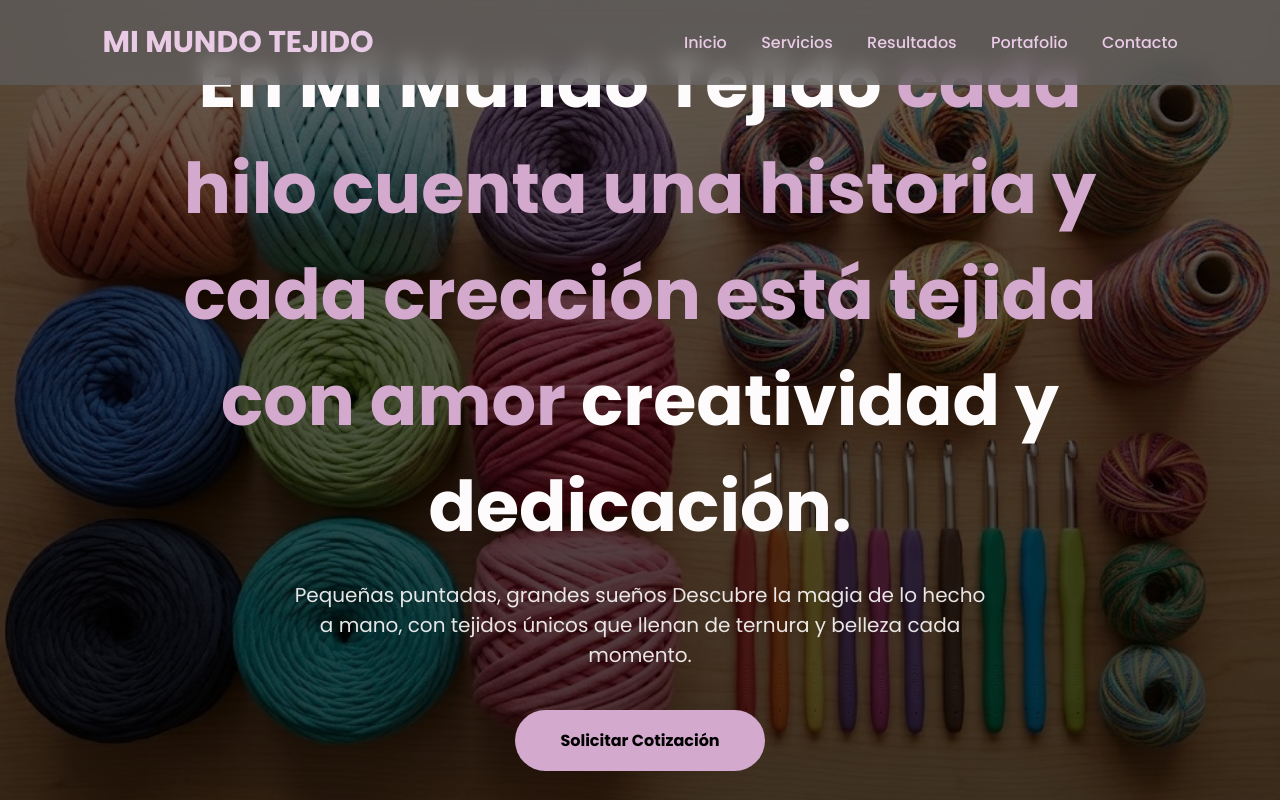
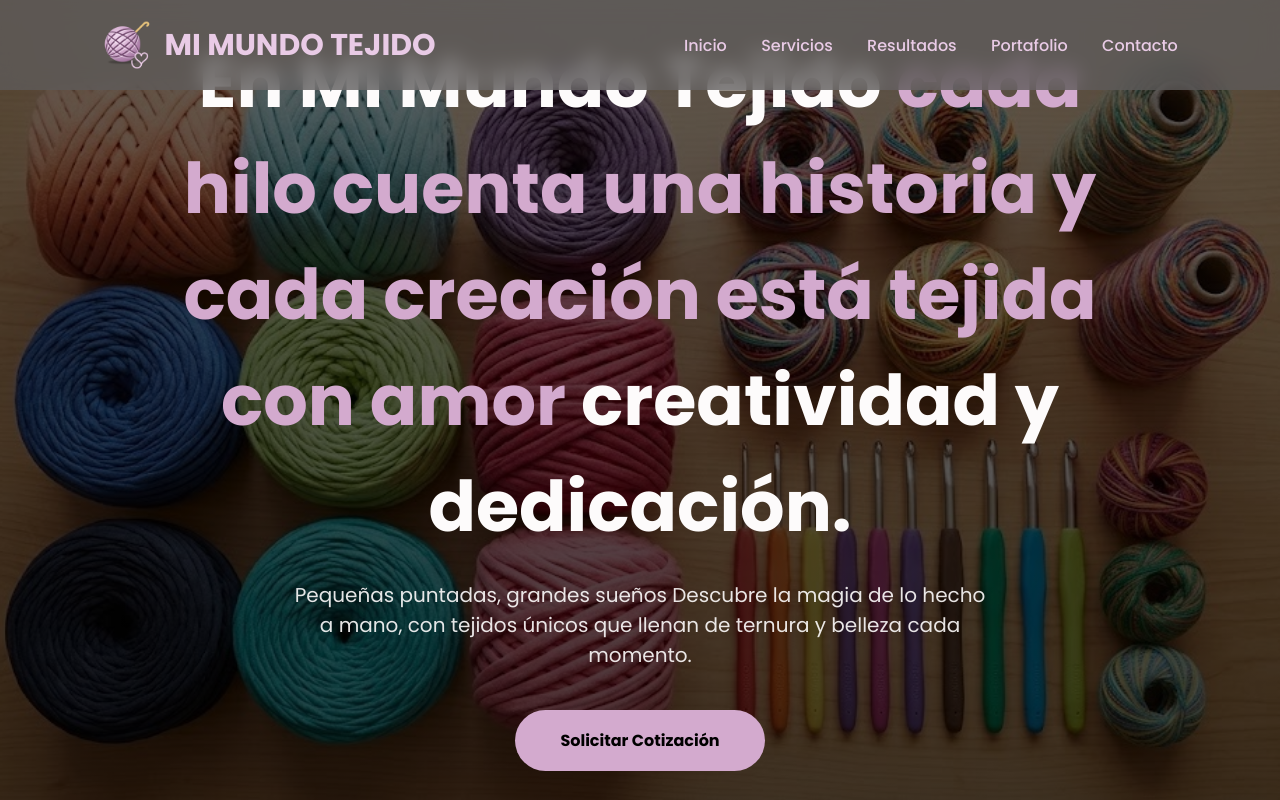
Before and after one commit to cohensilene/cohensilene.github.io, a plain HTML site: page mi-mundo-tejido/index.html in a window 1280 px wide. Shown: the top 800 px of the page. Drawn offline with Linux system fonts and the light colour scheme.

Commit message:
index.html

```diff
--- a/mi-mundo-tejido/index.html
+++ b/mi-mundo-tejido/index.html
@@ -14,21 +14,17 @@
 <body>
 
 <header>
-
 <div class="logo">
+<img src="img/logo-icono.png" alt="Logo Mi Mundo Tejido" class="logo-img">
 MI MUNDO TEJIDO
 </div>
-
 <nav>
-
 <a href="#inicio">Inicio</a>
 <a href="#servicios">Servicios</a>
 <a href="#estadisticas">Resultados</a>
 <a href="#portafolio">Portafolio</a>
 <a href="#contacto">Contacto</a>
-
 </nav>
-
 </header>
 
 <section class="hero" id="inicio">
```
